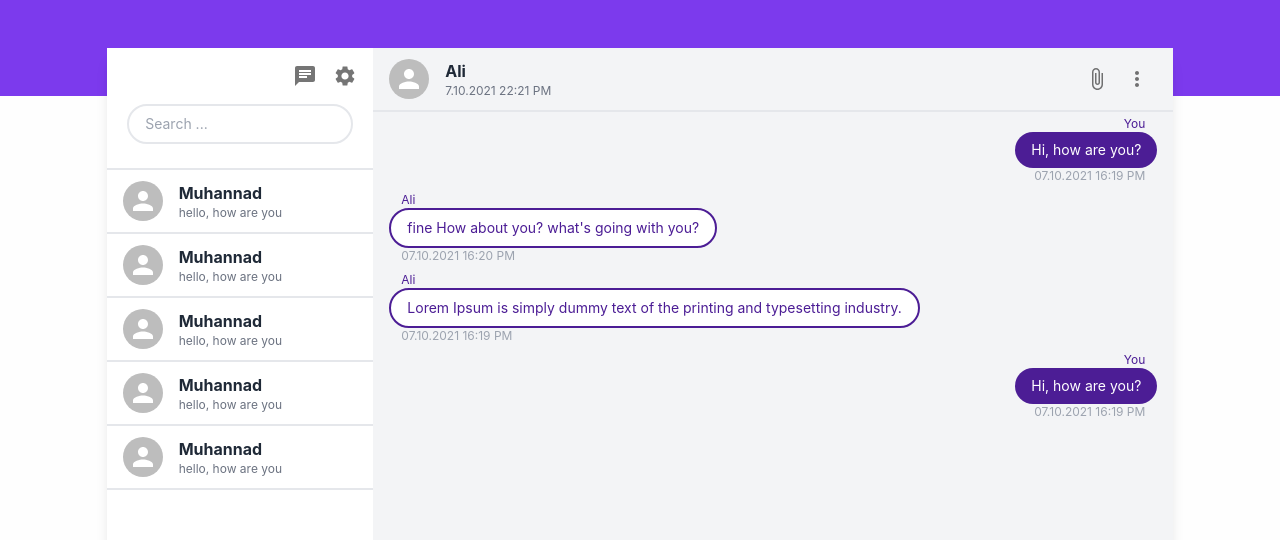
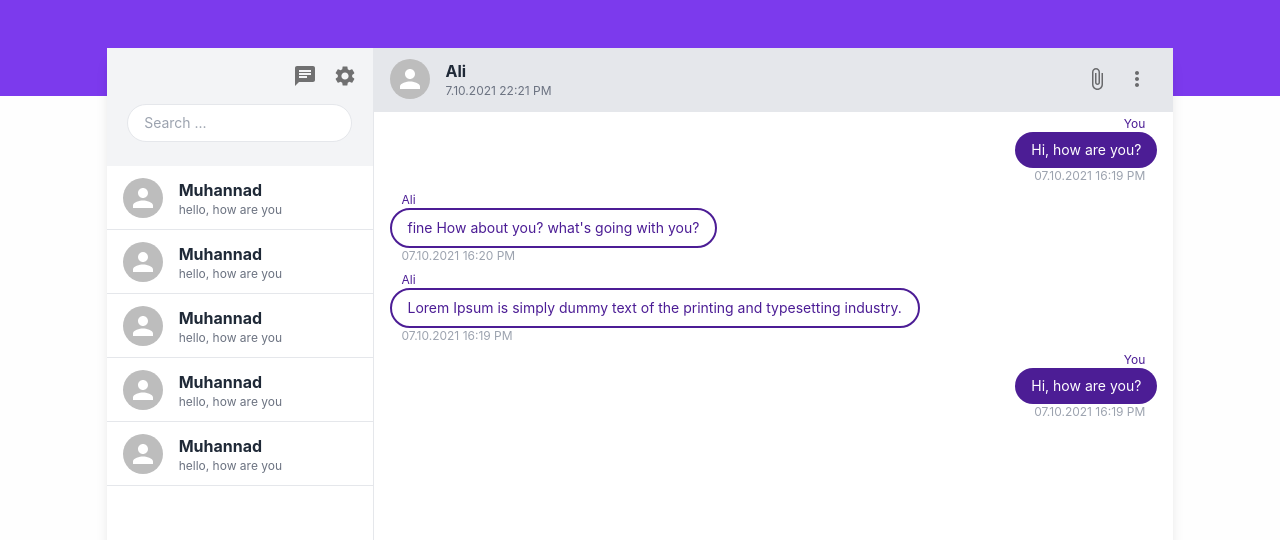
Before and after one commit to muhannad35990/MERN-Stack-Chat, a React (Create React App) app: page / in a window 1280 px wide. Shown: the top 540 px of the page. Built offline with nearby package versions, Linux system fonts and the light colour scheme.

Commit message:
fix borders

```diff
--- a/src/components/ChatContent.tsx
+++ b/src/components/ChatContent.tsx
@@ -7,7 +7,7 @@ const ChatContent = () => {
   return (
     <div className="h-full flex flex-col justify-between items-center">
       {/* toolbar */}
-      <div className="h-16 w-full border-b-2 flex items-center justify-between">
+      <div className="h-16 w-full border-b-2 flex items-center justify-between bg-gray-200">
         <div className="flex items-center p-4  py-8 ">
           <Avatar />
           <div className="flex flex-col ml-4 ">
@@ -25,7 +25,7 @@ const ChatContent = () => {
         </div>
       </div>
       {/* chat messages */}
-      <div className="flex-1 w-full  bg-gray-100 flex flex-col  ">
+      <div className="flex-1 w-full  bg-white flex flex-col  ">
         <SingleMessage
           sender="muhannad"
           message="Hi, how are you?"
--- a/src/components/SingleChat.tsx
+++ b/src/components/SingleChat.tsx
@@ -12,7 +12,7 @@ const SingleChat: React.FC<Iprops> = ({
 }) => {
   return (
     <div
-      className={`h-16 flex items-center border-b-2 border-b-1  justify-between cursor-pointer ${
+      className={`h-16 flex items-center border-b border-b-1  justify-between cursor-pointer ${
         id === selectedChat && "bg-gray-200"
       }`}
       onClick={() => setSelectedChat(id)}
@@ -25,9 +25,7 @@ const SingleChat: React.FC<Iprops> = ({
         </div>
       </div>
 
-      {id === selectedChat && (
-        <div className="w-4 bg-purple-900 h-16 rounded-r-md"></div>
-      )}
+      {id === selectedChat && <div className="w-4 bg-purple-900 h-16  "></div>}
     </div>
   );
 };
--- a/src/pages/Main.tsx
+++ b/src/pages/Main.tsx
@@ -6,9 +6,9 @@ import ChatContent from "../components/ChatContent";
 const Main = () => {
   const [selectedChat, setSelectedChat] = useState(-1);
   return (
-    <div className="h-90% w-5/6 bg-white absolute top-12 shadow-lg flex rounded-xl">
-      <div className="w-1/3 h-full bg-white">
-        <div className=" bg-white p-2  flex  items-center flex-col border-b-2">
+    <div className="h-90% w-5/6 bg-white absolute top-12 shadow-lg flex rounded-xl ">
+      <div className="w-1/3 h-full border-r">
+        <div className=" bg-white p-2  flex  items-center flex-col   border-gray-300 bg-gray-100">
           <div className="flex  self-end  mb-2 ">
             <IconButton>
               <Chat />
@@ -20,7 +20,7 @@ const Main = () => {
           <input
             type="text"
             placeholder="Search ..."
-            className="w-90% border-2 rounded-full  outline-none px-4 text-sm  text-gray-600 py-2 focus:outline-none  focus:ring-1 focus:border-purple-300  transition ease-in duration-100 mb-4"
+            className="w-90% border rounded-full  outline-none px-4 text-sm  text-gray-600 py-2 focus:outline-none  focus:ring-1 focus:border-purple-300  transition ease-in duration-100 mb-4"
           />
         </div>
         <div className="flex flex-col h-full">
```
